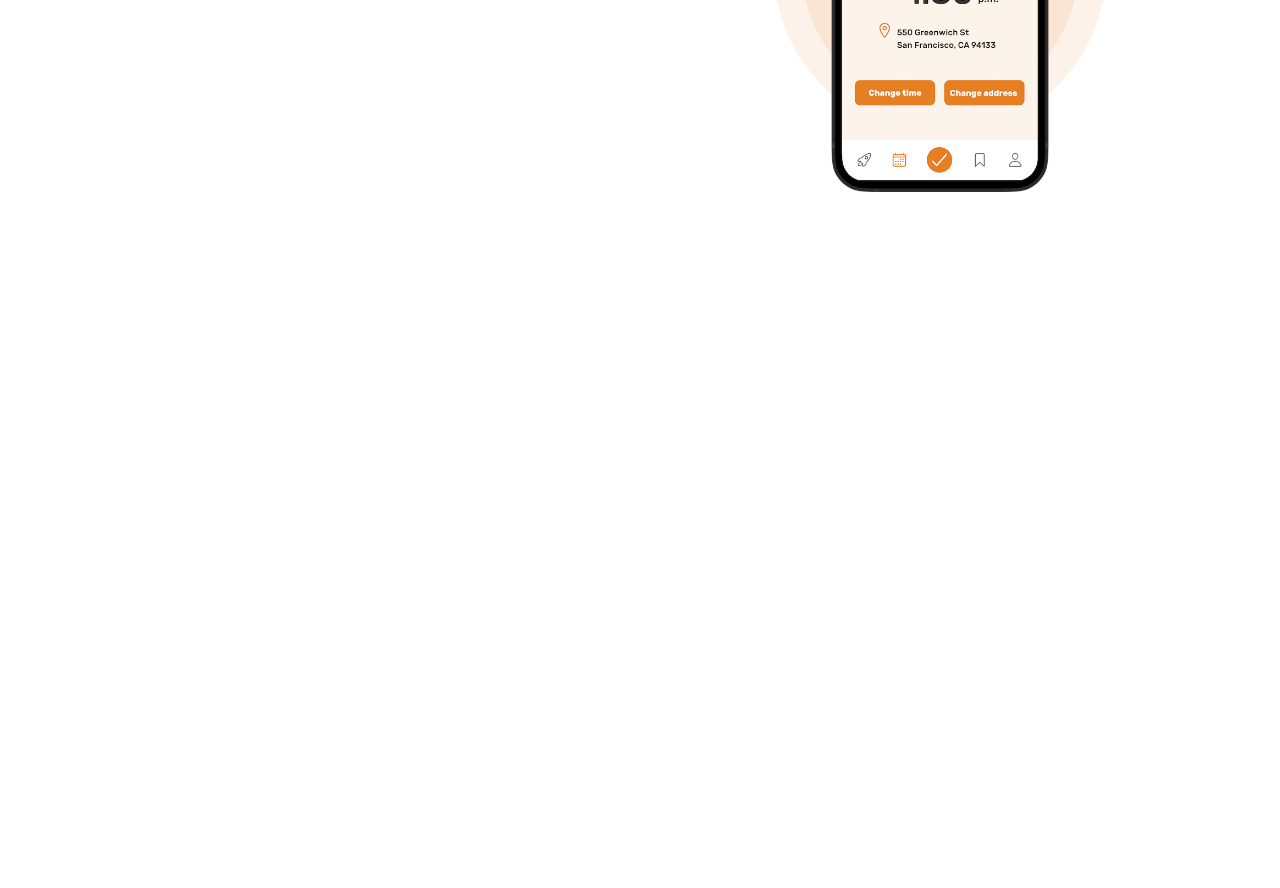
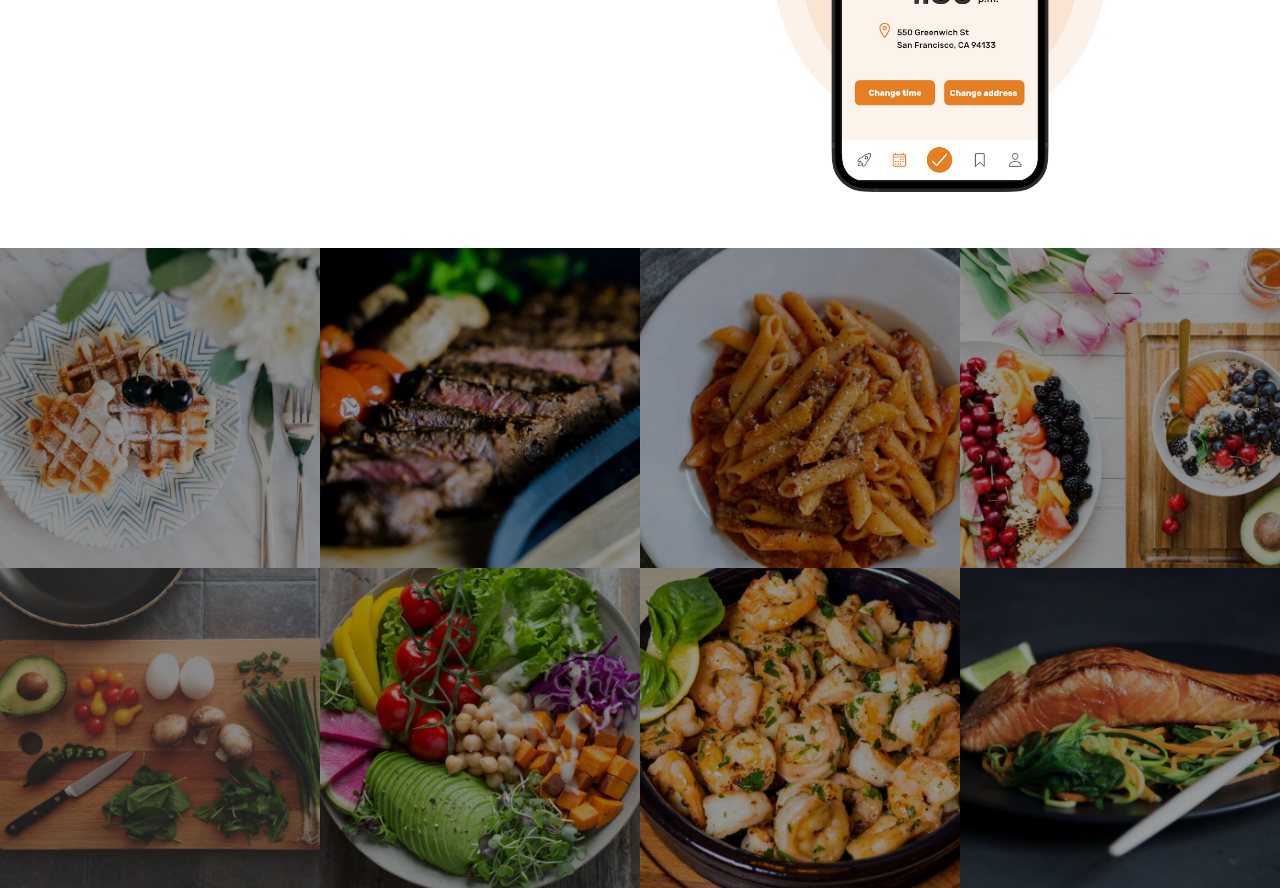
Before and after one commit to twstewart/omnifood, a website built with Vite: page index.html in a window 1280 px wide. Shown: the part 2372-3260 px from the top of the page. Before the commit the page ends 2620 px from the top, so only its background shows below. Built offline with nearby package versions, Linux system fonts and the light colour scheme.

Commit message:
Setup the gallery section.

```diff
--- a/index.html
+++ b/index.html
@@ -207,6 +207,66 @@
         </div>
       </div>
     </section>
+    <section id="gallery">
+      <div class="grid grid-cols-12">
+        <figure class="col-span-3 bg-black overflow-hidden">
+          <img
+            src="images/gallery/gallery-1.jpg"
+            alt="Waffle breakfast"
+            title="Waffle breakfast with powdered sugar"
+            class="transition duration-375 hover:opacity-100 hover:scale-100 md:opacity-60 md:scale-115" />
+        </figure>
+        <figure class="col-span-3 bg-black overflow-hidden">
+          <img
+            src="images/gallery/gallery-2.jpg"
+            alt="Sliced steak dinner with tomatoes"
+            title="Sliced steak dinner with tomatoes"
+            class="transition duration-375 hover:opacity-100 hover:scale-100 md:opacity-60 md:scale-115" />
+        </figure>
+        <figure class="col-span-3 bg-black overflow-hidden">
+          <img
+            src="images/gallery/gallery-3.jpg"
+            alt="Penne pasta with ground beef and parmesan cheese"
+            title="Penne pasta with ground beef and parmesan cheese"
+            class="transitio duration-375 hover:opacity-100 hover:scale-100 md:opacity-60 md:scale-115" />
+        </figure>
+        <figure class="col-span-3 bg-black overflow-hidden">
+          <img
+            src="images/gallery/gallery-4.jpg"
+            alt="Bowl of oatmeal with fruits"
+            title="Bowl of oatmeal with fruits"
+            class="transition duration-375 hover:opacity-100 hover:scale-100 md:opacity-60 md:scale-115" />
+        </figure>
+        <figure class="col-span-3 bg-black overflow-hidden">
+          <img
+            src="images/gallery/gallery-5.jpg"
+            alt="A chef prepping a meal"
+            title="A chef prepping a meal"
+            class="transitio duration-375 hover:opacity-100 hover:scale-100 md:opacity-60 md:scale-115" />
+        </figure>
+        <figure class="col-span-3 bg-black overflow-hidden">
+          <img
+            src="images/gallery/gallery-6.jpg"
+            alt="One of our vegan meals"
+            title="One of our vegan meals"
+            class="transition duration-375 hover:opacity-100 hover:scale-100 md:opacity-60 md:scale-115" />
+        </figure>
+        <figure class="col-span-3 bg-black overflow-hidden">
+          <img
+            src="images/gallery/gallery-7.jpg"
+            alt="The lemon shrimp meal"
+            title="The lemon shrimp meal"
+            class="transitio duration-375 hover:opacity-100 hover:scale-100 md:opacity-60 md:scale-115" />
+        </figure>
+        <figure class="col-span-3 bg-black overflow-hidden">
+          <img
+            src="images/gallery/gallery-8.jpg"
+            alt="Perfectly cooked salmon over greens"
+            title="Perfectly cooked salmon over greens"
+            class="transitio duration-375 hover:opacity-100 hover:scale-100 md:opacity-60 md:scale-115" />
+        </figure>
+      </div>
+    </section>
     <script type="module" src="main.js"></script>
     <script type="module" src="https://unpkg.com/ionicons@7.1.0/dist/ionicons/ionicons.esm.js"></script>
   </body>
```
